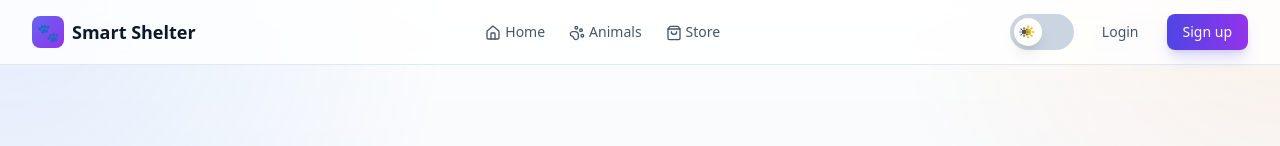
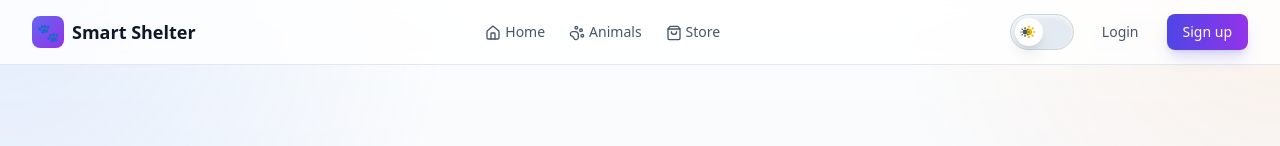
Before and after one commit to alanarzumanjan/SmartAnimalShelter, a React (Vite) app in the folder frontend/: page / in a window 1280 px wide. Shown: the top 146 px of the page. Built offline with nearby package versions, Linux system fonts and the light colour scheme; no server answers.

Commit message:
Refactor ThemeToggle component to enhance styling and improve theme handling

```diff
--- a/frontend/src/components/layout/ThemeToggle.tsx
+++ b/frontend/src/components/layout/ThemeToggle.tsx
@@ -6,10 +6,11 @@ export function ThemeToggle() {
   return (
     <button
       onClick={toggleTheme}
-      className="relative inline-flex h-9 w-16 items-center rounded-full transition-colors focus:outline-none focus:ring-2 focus:ring-indigo-500 focus:ring-offset-2 focus:ring-offset-slate-950"
-      style={{
-        backgroundColor: theme === "dark" ? "#334155" : "#cbd5e1",
-      }}
+      className={`relative inline-flex h-9 w-16 items-center rounded-full border transition-colors focus:outline-none focus:ring-2 focus:ring-indigo-500 focus:ring-offset-2 focus:ring-offset-white dark:focus:ring-offset-slate-950 ${
+        theme === "dark"
+          ? "border-slate-700 bg-slate-800/90 shadow-inner shadow-slate-950/40"
+          : "border-slate-300 bg-slate-200/90 shadow-inner shadow-white/70"
+      }`}
       aria-label="Toggle theme"
       type="button"
     >
```
